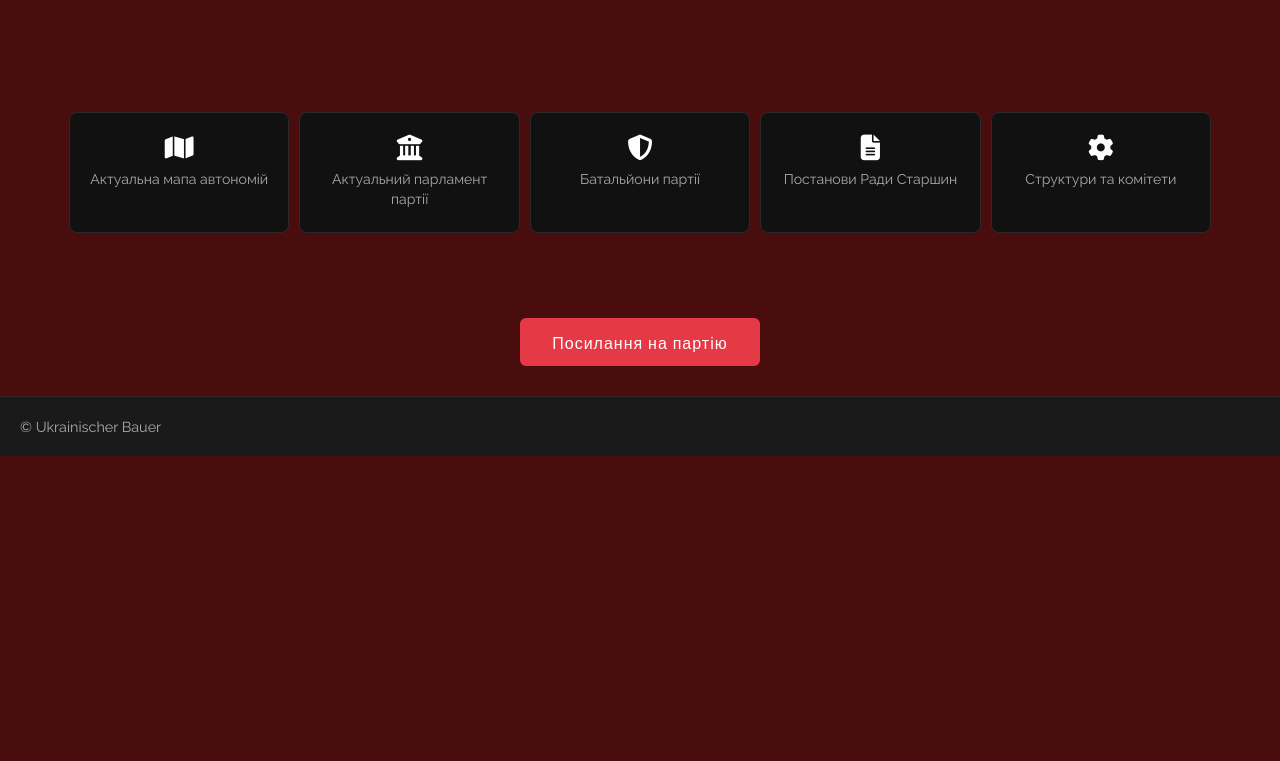
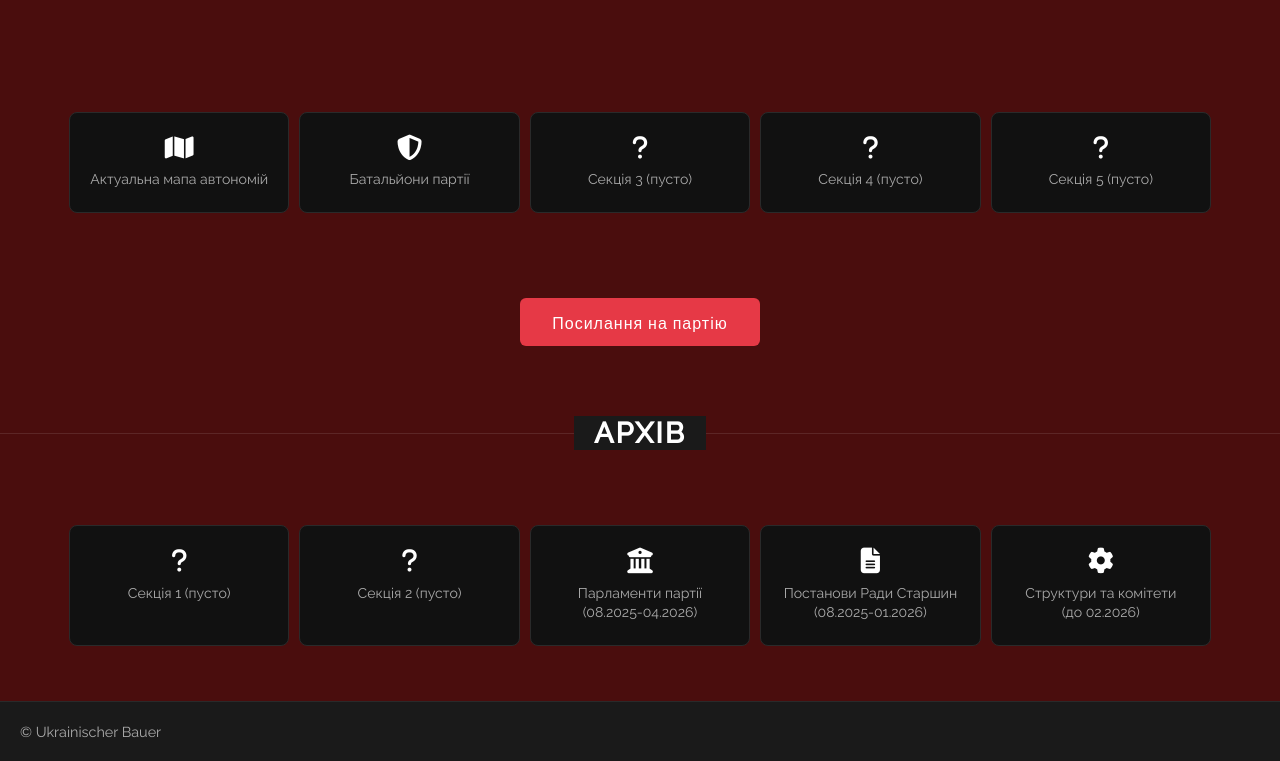
Before and after one commit to forestdevils/Forest-Devils-official-site, a website: page index.html in a window 1280 px wide. Shown: the part 429-1190 px from the top of the page. Before the commit the page ends 885 px from the top, so only its background shows below. Drawn offline with nearby package versions, Linux system fonts and the light colour scheme.

Commit message:
Add archive on the main page

```diff
--- a/css/style.css
+++ b/css/style.css
@@ -950,6 +950,44 @@ footer a:hover {
 }
 
 
+
+/* ─── АРХІВ ───────────────────────────────────────── */
+
+/* Стиль для заголовка Архів */
+.archive-divider {
+    flex-basis: 100%; /* Для Flexbox */
+    grid-column: 1 / -1; /* Для Grid */
+    text-align: center;
+    margin: 40px 0 20px;
+    position: relative;
+}
+
+.archive-divider h2 {
+    font-size: 1.8rem;
+    color: #fff; /* Або твій основний колір тексту */
+    background: #1a1a1a; /* Колір фону сторінки, щоб перекрити лінію */
+    display: inline-block;
+    padding: 0 20px;
+    position: relative;
+    z-index: 2;
+    text-transform: uppercase;
+    letter-spacing: 2px;
+}
+
+/* Декоративна лінія через заголовок */
+.archive-divider::before {
+    content: "";
+    position: absolute;
+    top: 50%;
+    left: 0;
+    right: 0;
+    height: 1px;
+    background: rgba(255, 255, 255, 0.1);
+    z-index: 1;
+}
+
+
+
 /* ─── АДАПТИВНІСТЬ ───────────────────────────────────────── */
 
 @media (max-width: 768px) {
--- a/index.html
+++ b/index.html
@@ -68,30 +68,63 @@
                 <i class="fas fa-map"></i>
                 <p>Актуальна мапа автономій</p>
             </a>
-            <a href="pages/parliament.html" class="link-card">
-                <i class="fas fa-university"></i>
-                <p>Актуальний парламент партії</p>
-            </a>
             <a href="pages/battalions.html" class="link-card">
                 <i class="fas fa-shield-alt"></i>
                 <p>Батальйони партії</p>
             </a>
+
+            <a href="#" class="link-card">
+                <i class="fas fa-question"></i>
+                <p>Секція 3 (пусто)</p>
+            </a>
+            <a href="#" class="link-card">
+                <i class="fas fa-question"></i>
+                <p>Секція 4 (пусто)</p>
+            </a>
+            <a href="#" class="link-card">
+                <i class="fas fa-question"></i>
+                <p>Секція 5 (пусто)</p>
+            </a>
+        </div>
+    </section>
+
+    <!-- Кнопка -->
+    <section class="party-link-section">
+        <a href="https://rivalregions.com/#slide/party/345242" class="party-button">Посилання на партію</a>
+    </section>
+
+    <div class="archive-divider">
+        <h2>Архів</h2>
+    </div>
+
+    <section class="quick-links">
+        <div class="container">
+            <a href="#" class="link-card">
+                <i class="fas fa-question"></i>
+                <p>Секція 1 (пусто)</p>
+            </a>
+            <a href="#" class="link-card">
+                <i class="fas fa-question"></i>
+                <p>Секція 2 (пусто)</p>
+            </a>
+
+            <a href="pages/parliament.html" class="link-card">
+                <i class="fas fa-university"></i>
+                <p>Парламенти партії</p>
+                <p>(08.2025-04.2026)</p>
+            </a>
             <a href="pages/decrees.html" class="link-card">
                 <i class="fas fa-file-alt"></i>
-                <p>Постанови Ради Старшин</p>
+                <p>Постанови Ради Старшин (08.2025-01.2026)</p>
             </a>
             <a href="pages/structure.html" class="link-card">
                 <i class="fas fa-cog"></i>
                 <p>Структури та комітети</p>
+                <p>(до 02.2026)</p>
             </a>
         </div>
     </section>
 
-
-    <!-- Кнопка перед футером -->
-    <section class="party-link-section">
-        <a href="https://rivalregions.com/#slide/party/345242" class="party-button">Посилання на партію</a>
-    </section>
 </main>
 
 <!-- FOOTER -->
```
